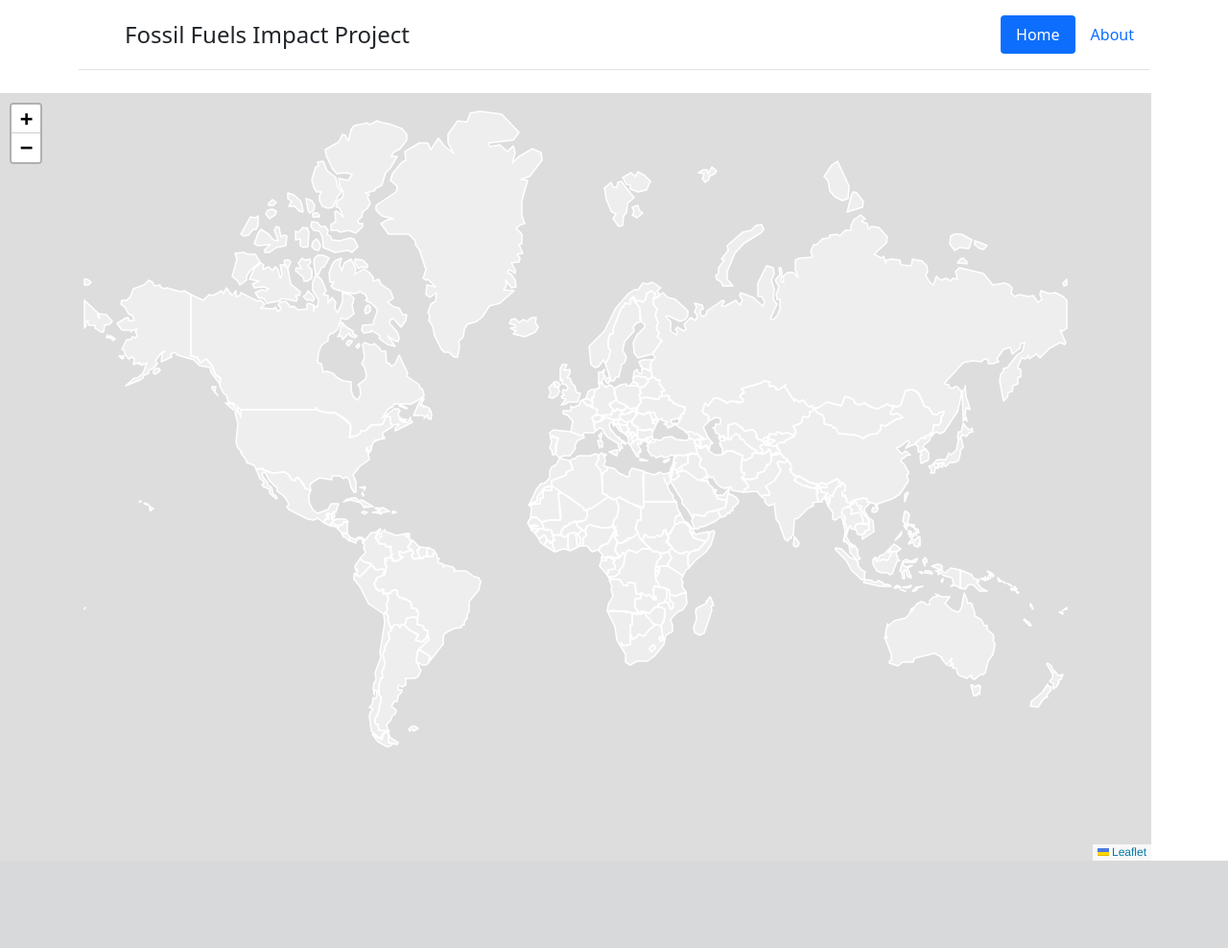
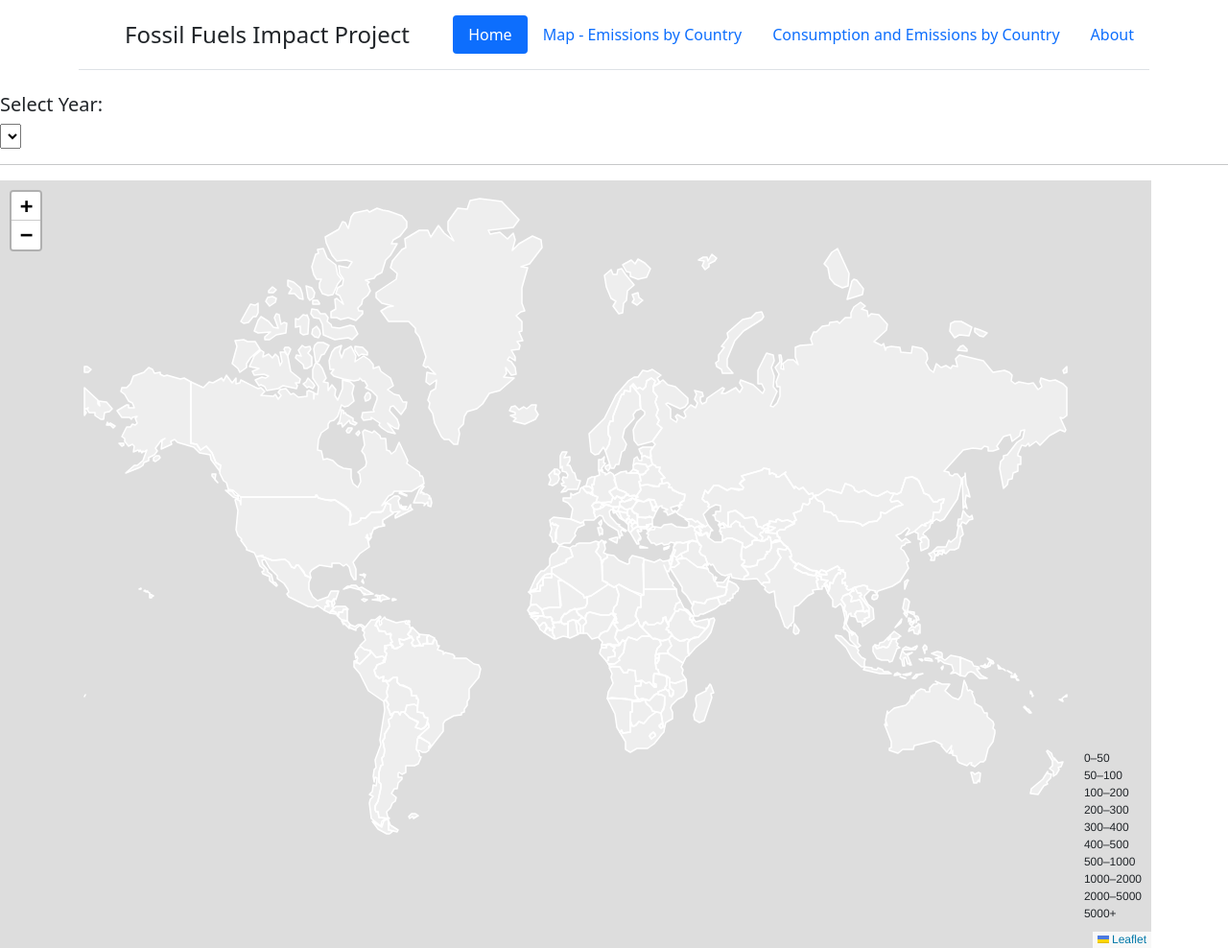
Before and after one commit to randallwvr90/fossil-fuels-and-greenhouse-gas, a Flask app: page /api/v1.0/emissions_map in a window 1280 px wide. Shown: the whole page at 96% size. Before the commit the page ends 897 px from the top, so only its background shows below. Run offline with Flask 2, Linux system fonts and the light colour scheme; data that the repository does not hold is empty; parts of the project's set-up code (start-up, migrations or seed data) failed here and were passed over; some libraries are stand-ins or nearby versions.

Commit message:
legend attempt

```diff
--- a/app.py
+++ b/app.py
@@ -8,6 +8,13 @@
 
 from postgres_key import DB_USER, DB_KEY, DB_NAME
 from createDatabase import create_db
+
+# global variables for web routes
+# web route - any route function that uses "render_template"
+content_1_title: str = 'Map - Emissions by Country'
+content_1_location: str = '/api/v1.0/emissions_map?year=2020'
+content_2_title: str = 'Consumption and Emissions by Country'
+content_2_location: str = '/api/v1.0/allYears'
 
 
 # -------------------------------------------------------------------- #
@@ -45,15 +52,11 @@
     Greenhouse Gas Emission Dashboard
     '''
     #heading2: str = 'Pages:'
-    #content_1_title: str = 'Fossil Fuel Consumption'
-    #content_1_location: str = '/api/v1.0/consumption'
-    #content_2_title: str = 'CO2 Emissions'
-    #content_2_location: str = '/api/v1.0/emissions'
     return render_template(
         'index.html',
-        heading=heading
-        #content_1_title=content_1_title, content_1_location=content_1_location,
-        #content_2_title=content_2_title, content_2_location=content_2_location
+        heading=heading,
+        content_1_title=content_1_title, content_1_location=content_1_location,
+        content_2_title=content_2_title, content_2_location=content_2_location
     )
 
 
@@ -143,12 +146,6 @@
     title: str = 'Fossil Fuel Consumption by Country'
     heading: str = 'Fossil Fuel Consumption by Country'
     info: str = 'This is the consumption page.'
-    # TODO Is there a better way to structure this? Global variables?
-    # TODO convert all hardcoded page info to variables that can be stored here
-    content_1_title: str = 'Fossil Fuel Consumption'
-    content_1_location: str = '/api/v1.0/consumption'
-    content_2_title: str = 'CO2 Emissions'
-    content_2_location: str = '/api/v1.0/emissions'
     return render_template(
         "page1.html", title=title,
         heading=heading, info=info,
@@ -200,9 +197,24 @@
 @app.route("/api/v1.0/emissions_map")
 def emissions_map():
     return render_template(
-        'map_page.html'
+        'map_page.html',
+        content_1_title=content_1_title, content_1_location=content_1_location,
+        content_2_title=content_2_title, content_2_location=content_2_location
     )
 
+@app.route("/api/v1.0/getMappingYears")
+def get_years_for_map():
+    """Get emissions data as json"""
+    conn = open_connection()
+    cursor = conn.cursor()
+    cursor.execute(
+        """select distinct year from co2_emission order by year asc"""
+    )
+    results = cursor.fetchall()
+    cursor.close()
+
+    close_connection(conn)
+    return jsonify(results)
 
 # -------------------------------------------------------------------- #
 #                      Route - get geojson
@@ -225,19 +237,170 @@
 # -------------------------------------------------------------------- #
 
 
-@app.route("/api/v1.0/get_global_emissions")
-def get_global_emissions():
+@app.route("/api/v1.0/get_global_emissions/<year>")
+def get_global_emissions(year):
     """Get emissions data as json"""
     conn = open_connection()
     cursor = conn.cursor()
     cursor.execute(
-        """select  emission_value, country_id from co2_emission where year = 2020"""
+        """select  emission_value, country_id from co2_emission where year = (%s)""", (year,)
     )
+    results = cursor.fetchall()
+    cursor.close()
+    print(results);
+    close_connection(conn)
+    return jsonify(results)
+
+# -------------------------------------------------------------------- #
+#                           Route - allYears
+# -------------------------------------------------------------------- #
+
+
+@app.route('/api/v1.0/allYears')
+def allYears():
+
+    heading: str = '''
+    Fossil Fuel Consumption and
+    Greenhouse Gas Emission Dashboard
+    '''
+    heading2: str = 'Pages:'
+    return render_template(
+        'allYears3.html',
+        heading=heading, heading2=heading2,
+        content_1_title=content_1_title, content_1_location=content_1_location,
+        content_2_title=content_2_title, content_2_location=content_2_location
+    )
+
+
+# -------------------------------------------------------------------- #
+#                           Route - "countries2"
+# -------------------------------------------------------------------- #
+
+
+@app.route("/api/v1.0/countries2")
+def get_countries2():
+    """Return Countries data as json"""
+    conn = open_connection()
+    cursor = conn.cursor()
+    cursor.execute("""Select country from country_master order by 1""")
     results = cursor.fetchall()
     cursor.close()
 
     close_connection(conn)
     return jsonify(results)
+
+
+# -------------------------------------------------------------------- #
+#                 Route - "allYears/emissions/<country>"
+# -------------------------------------------------------------------- #
+
+
+@app.route("/api/v1.0/allYears/emissions/<country>")
+def get_allEmissions(country):
+
+    conn = open_connection()
+    cursor = conn.cursor()
+    cursor.execute(
+        """select year, emission_value from co2_emission where country = (%s) """, (country,))
+    results = cursor.fetchall()
+    cursor.close()
+    close_connection(conn)
+
+    years = []
+    co2 = []
+    returnValue = []
+    for result in results:
+        years.append(result[0])
+        co2.append(result[1])
+
+    returnValue.append(years)
+    returnValue.append(co2)
+
+    return jsonify(returnValue)
+
+
+# -------------------------------------------------------------------- #
+#                 Route - "allYears/consumption/<country>"
+# -------------------------------------------------------------------- #
+
+
+@app.route("/api/v1.0/allYears/consumption/<country>")
+def get_Consumption(country):
+
+    conn = open_connection()
+    cursor = conn.cursor()
+    cursor.execute(
+        """select year, consumption_value from fuel_consumption where country = (%s) and fuel_type = 'oilcons_ej' """, (country,))
+    results1 = cursor.fetchall()
+    cursor.execute(
+        """select year, consumption_value from fuel_consumption where country = (%s) and fuel_type = 'gascons_ej' """, (country,))
+    results2 = cursor.fetchall()
+    cursor.execute(
+        """select year, consumption_value from fuel_consumption where country = (%s) and fuel_type = 'coalcons_ej' """, (country,))
+    results3 = cursor.fetchall()
+    cursor.execute(
+        """select year, consumption_value from fuel_consumption where country = (%s) and fuel_type = 'ethanol_cons_ej' """, (country,))
+    results4 = cursor.fetchall()
+    cursor.execute(
+        """select year, consumption_value from fuel_consumption where country = (%s) and fuel_type = 'biofuels_cons_ej' """, (country,))
+    results5 = cursor.fetchall()
+    cursor.execute(
+        """select year, consumption_value from fuel_consumption where country = (%s) and fuel_type = 'biodiesel_cons_ej' """, (country,))
+    results6 = cursor.fetchall()
+    cursor.close()
+    close_connection(conn)
+
+    years1 = []
+    fuel1 = []
+    for result in results1:
+        years1.append(result[0])
+        fuel1.append(result[1])
+
+    years2 = []
+    fuel2 = []
+    for result in results2:
+        years2.append(result[0])
+        fuel2.append(result[1])
+
+    years3 = []
+    fuel3 = []
+    for result in results3:
+        years3.append(result[0])
+        fuel3.append(result[1])
+
+    years4 = []
+    fuel4 = []
+    for result in results4:
+        years4.append(result[0])
+        fuel4.append(result[1])
+
+    years5 = []
+    fuel5 = []
+    for result in results5:
+        years5.append(result[0])
+        fuel5.append(result[1])
+
+    years6 = []
+    fuel6 = []
+    for result in results6:
+        years6.append(result[0])
+        fuel6.append(result[1])
+
+    returnValue = []
+    returnValue.append(years1)
+    returnValue.append(fuel1)
+    returnValue.append(years2)
+    returnValue.append(fuel2)
+    returnValue.append(years3)
+    returnValue.append(fuel3)
+    returnValue.append(years4)
+    returnValue.append(fuel4)
+    returnValue.append(years5)
+    returnValue.append(fuel5)
+    returnValue.append(years6)
+    returnValue.append(fuel6)
+
+    return jsonify(returnValue)
 
 
 def main():
--- /dev/null
+++ b/static/map.js
@@ -0,0 +1,114 @@
+init();
+
+function init() {
+
+    d3.json("http://127.0.0.1:5000/api/v1.0/getMappingYears").then((countries) => {
+
+        console.log(countries)
+
+        countries.forEach((country) => {
+            d3.select("#selectYear").append("option").text(country);
+        });
+    });
+    var params = new URLSearchParams(window.location.search);
+    var year = params.get("year");
+
+    console.log(year);
+    d3.select('#selectYear').node().value = year;
+
+    // let element = document.getElementById('#selectYear');
+    // element.value = year;
+
+    load_map(year);
+
+}
+
+function load_map(yr){
+    var myGeoJSONPath = '/api/low_res_world';
+
+    var emissionsJSONPath = `/api/v1.0/get_global_emissions/${yr}`;
+    console.log(emissionsJSONPath);
+
+    $.getJSON(myGeoJSONPath,function(data){
+        var map = L.map('map').setView([30, 0], 2);
+        // Getting our GeoJSON data
+        d3.json(emissionsJSONPath).then(function(data2) {
+            // Creating a GeoJSON layer with the retrieved data
+            L.geoJson(data, {
+                style: function(feature) {
+                    return {
+                        color: "white",
+                        // Call the chooseColor() function to decide which color to color our neighborhood. (The color is based on the borough.)
+                        fillColor: chooseColor(data2, feature.properties.iso_n3),
+                        fillOpacity: 0.5,
+                        weight: 1.5
+                    };
+                },
+            }).addTo(map);
+            // add the legend to the map
+            let legend  = L.control({
+                position: "bottomright"
+
+            });
+
+            // add the properties for the legend
+            legend.onAdd = function(){
+                // make a div for the legend
+                let div = L.DomUtil.create('div', 'info legend');
+
+                // set up the intervals
+                let intervals = [0, 50, 100, 200, 300, 400, 500, 1000, 2000, 5000];
+                // set the colors for the intervals
+                let colors = ["#0008FA", "#00CCFA", "#00FACC", "#00FA0C", "#ABFA00", "#FAED00", "#FAB700", "#FA6800", "#FC0303", "#A60202"];
+
+                // loop through the intervals and colors and generate a label with a colored square for each interval
+                for (var i = 0; i < intervals.length; i++){
+                    // Use innner html to set the quare for each interval and label
+
+                    div.innerHTML += "<i style=background:"
+                            + colors[i]
+                            + "></i>"
+                            + intervals[i]
+                            + (intervals[i+1] ? "&ndash;" + intervals[i+1] + "<br>" : "+");
+                }
+
+                return div;
+            };
+
+            legend.addTo(map);
+        });
+    });
+}
+
+
+
+
+function yearChanged(selYear){
+    var url = `/api/v1.0/emissions_map?year=${selYear}`;
+    location.href = url;
+    // document.getElementById('emissionsMap').innerHTML = "<div id='map' style='width: 100%; height: 100%;'></div>";
+    // load_map(selYear);
+}
+
+// The function that will determine the color of a neighborhood based on the borough that it belongs to
+function chooseColor(data2, countryCode) {
+    emissions = getEmissions(data2, countryCode);
+    if (emissions > 5000) return "#A60202";
+    else if (emissions > 2000) return "#FC0303";
+    else if (emissions > 1000) return "#FA6800";
+    else if (emissions > 500) return "#FAB700";
+    else if (emissions > 400) return "#FAED00";
+    else if (emissions > 300) return "#ABFA00";
+    else if (emissions > 200) return "#00FA0C";
+    else if (emissions > 100) return "#00FACC";
+    else if (emissions > 50) return "#00CCFA";
+    else if (emissions >= 0) return "#0008fa";
+    else return "white";
+}
+function getEmissions(data2, countryCode) {
+    for (let i=0; i<data2.length; i++) {
+        if (data2[i][1] == countryCode) {
+            return data2[i][0]
+        }
+    }
+}
--- a/templates/allYears3.html
+++ b/templates/allYears3.html
@@ -40,10 +40,12 @@
         </div>
       </div>
       <div class="row">
-        <div class="col-md-6">
+        <div class="col-md-12">
           <div id="allConsumption-line"></div>
         </div>
-        <div class="col-md-6">
+      </div>
+      <div class="row">
+        <div class="col-md-12">
           <div id="allEmissions-line"></div>
         </div>
       </div>
--- a/templates/map_page.html
+++ b/templates/map_page.html
@@ -29,7 +29,7 @@
     <script src="https://d3js.org/d3.v5.min.js"></script>
 
     <!-- Our CSS -->
-    <!-- <link rel="stylesheet" type="text/css" href="static/css/style.css"> -->
+    <!--<link rel="stylesheet" type="text/css" href="../static/css/style.css">-->
 
 </head>
 
@@ -49,55 +49,25 @@
             </ul>
         </header>
     </div>
+    <div class="row">
 
-    <div id="map" style="width: 1200px; height: 800px"></div>
+        <div class="col-md-4">
+          <div class="well">
+            <h5>Select Year:</h5>
+            <select id="selectYear" onchange="yearChanged(this.value)"></select>
+          </div>
+        </div>
+    </div>
+    <hr>
+    <div class="row">
+        <div id="emissionsMap" class="col-md-12">
+            <div id="map" style="width: 1200px; height: 800px"></div>
+        </div>
+    </div>
 
     <script src="http://code.jquery.com/jquery-1.10.2.min.js"></script>
+    <script src="{{url_for('static', filename='map.js')}}"></script>
     <!-- <script src="http://cdn.leafletjs.com/leaflet-0.7.1/leaflet.js"></script> -->
-    <script>
-        var myGeoJSONPath = '/api/low_res_world';
-        var emissionsJSONPath = '/api/v1.0/get_global_emissions';
 
-        $.getJSON(myGeoJSONPath,function(data){
-            var map = L.map('map').setView([30, 0], 2);
-            // Getting our GeoJSON data
-            d3.json(emissionsJSONPath).then(function(data2) {
-                // Creating a GeoJSON layer with the retrieved data
-                L.geoJson(data, {
-                    style: function(feature) {
-                        return {
-                            color: "white",
-                            // Call the chooseColor() function to decide which color to color our neighborhood. (The color is based on the borough.)
-                            fillColor: chooseColor(data2, feature.properties.iso_n3),
-                            fillOpacity: 0.5,
-                            weight: 1.5
-                        };
-                    },
-                }).addTo(map);
-            });
-        });
-        // The function that will determine the color of a neighborhood based on the borough that it belongs to
-        function chooseColor(data2, countryCode) {
-            emissions = getEmissions(data2, countryCode);
-            if (emissions > 5000) return "#a60202";
-            else if (emissions > 4000) return "#FC0303";
-            else if (emissions > 3500) return "#FA6800";
-            else if (emissions > 3000) return "#FAB700";
-            else if (emissions > 2500) return "#FAED00";
-            else if (emissions > 2000) return "#ABFA00";
-            else if (emissions > 1500) return "#00FA0C";
-            else if (emissions > 1000) return "#00FACC";
-            else if (emissions > 500) return "#00CCFA";
-            else if (emissions >= 0) return "#0008fa";
-            else return "white";
-        }
-        function getEmissions(data2, countryCode) {
-            for (let i=0; i<data2.length; i++) {
-                if (data2[i][1] == countryCode) {
-                    return data2[i][0]
-                }
-            }
-        }
-    </script>
 </body>
 </html>
```
Also changed, not shown: static/app.js (+6 -2 lines), templates/index.html (+34 -10 lines), 1 other file.
